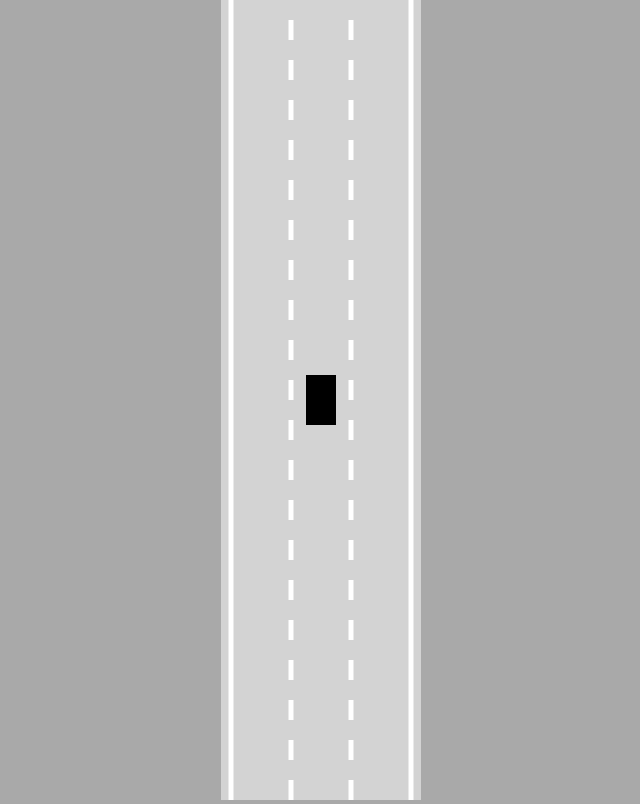
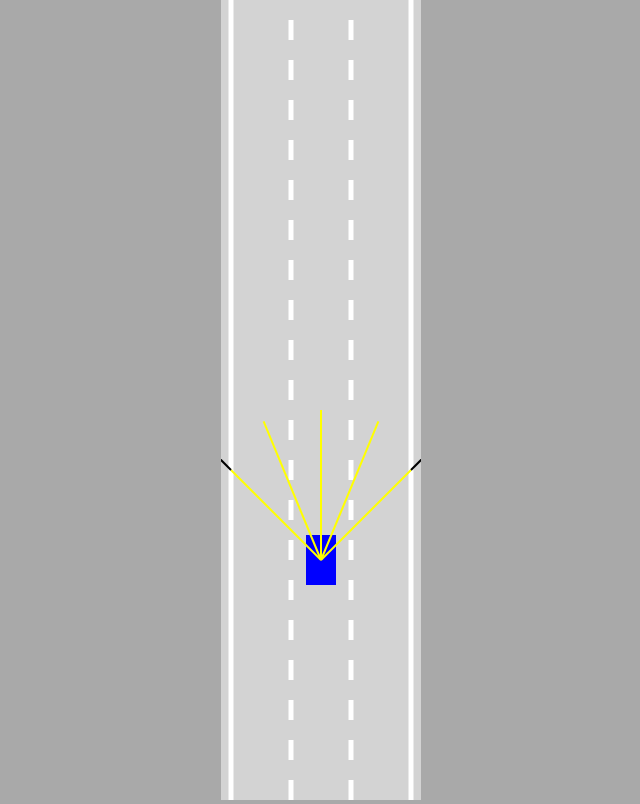
Before and after one commit to thomas-t-huynh/nn-car, a plain HTML site: page index.html in a window 1280 px wide. Shown: the whole page, without its empty margins (319-959 px from the left). Drawn offline with Linux system fonts and the light colour scheme.

Commit message:
left off on neural networks

```diff
--- a/car.js
+++ b/car.js
@@ -1,5 +1,5 @@
 class Car {
-  constructor(x, y, width, height) {
+  constructor(x, y, width, height, controlType, maxSpeed = 3) {
     this.x = x;
     this.y = y;
     this.width = width;
@@ -7,16 +7,79 @@ class Car {
 
     this.speed = 0;
     this.acceleration = 0.2;
-    this.maxSpeed = 3;
+    this.maxSpeed = maxSpeed;
     this.maxReverseSpeed = -this.maxSpeed / 2;
     this.friction = 0.05;
     this.angle = 0;
+    this.damaged = false;
 
-    this.controls = new Controls();
+    if (controlType !== 'DUMMY') {
+      this.sensor = new Sensor(this);
+    }
+    this.controls = new Controls(controlType);
   }
 
-  update() {
-    this.#move();
+  update(roadBorders, traffic) {
+    if (!this.damaged) {
+      this.#move();
+      this.polygon = this.#createPolygon();
+      this.damaged = this.#assessDamage(roadBorders, traffic);
+    }
+    if (this.sensor) {
+      this.sensor.update(roadBorders, traffic);
+    }
+  }
+
+  #assessDamage(roadBorders, traffic) {
+    for (let i = 0; i < roadBorders.length; i++) {
+      if (polysIntersect(this.polygon, roadBorders[i])) {
+        return true;
+      }
+    }
+
+    for (let i = 0; i < traffic.length; i++) {
+      if (polysIntersect(this.polygon, traffic[i].polygon)) {
+        return true;
+      }
+    }
+    return false;
+  }
+
+  #createPolygon() {
+    const points = [];
+    // hypot is short for hypotenuse. Get half to get half of car.
+    const rad = Math.hypot(this.width, this.height) / 2;
+    // angle - tangent angle is the width / height.
+    // arc tangent 2
+    const alpha = Math.atan2(this.width, this.height);
+
+    // top right corner.
+    points.push({
+      // combining the car angle and the alpha angle
+      x: this.x - Math.sin(this.angle - alpha) * rad,
+      y: this.y - Math.cos(this.angle - alpha) * rad,
+    });
+
+    // top left corner
+    points.push({
+      x: this.x - Math.sin(this.angle + alpha) * rad,
+      y: this.y - Math.cos(this.angle + alpha) * rad,
+    });
+
+    // bottom left corner
+    points.push({
+      // Math.PI is 180 degrees
+      x: this.x - Math.sin(Math.PI + this.angle - alpha) * rad,
+      y: this.y - Math.cos(Math.PI + this.angle - alpha) * rad,
+    });
+
+    // bottom right corner
+    points.push({
+      x: this.x - Math.sin(Math.PI + this.angle + alpha) * rad,
+      y: this.y - Math.cos(Math.PI + this.angle + alpha) * rad,
+    });
+
+    return points;
   }
 
   #move() {
@@ -61,24 +124,45 @@ class Car {
         this.angle -= 0.03 * flip;
       }
     }
-
+    // * using trig (sin, cos) will allow you to use radius
     // * sin will handle x axis movement, where as cos does y axis.
     this.x -= Math.sin(this.angle) * this.speed;
     this.y -= Math.cos(this.angle) * this.speed;
   }
 
-  draw(ctx) {
-    // * saves current state of canvas
-    ctx.save();
-    ctx.translate(this.x, this.y); // * positions car on axis.
-    ctx.rotate(-this.angle);
+  draw(ctx, color) {
+    // * old way of drawing the car. Creates rectangle, but we don't have control on corners.
+    // saves current state of canvas
+    // ctx.save();
+    // ctx.translate(this.x, this.y); // * positions car on axis.
+    // ctx.rotate(-this.angle);
 
+    // ctx.beginPath();
+    // ctx.rect(-this.width / 2, -this.height / 2, this.width, this.height);
+
+    // // * fills (draws) path and shape given before calling.
+    // ctx.fill();
+    // // * restores last saved state of canvas to maintain angle of car.
+    // ctx.restore();
+
+    if (this.damaged) {
+      ctx.fillStyle = 'gray';
+    } else {
+      ctx.fillStyle = color;
+    }
+
+    // draw out car
     ctx.beginPath();
-    ctx.rect(-this.width / 2, -this.height / 2, this.width, this.height);
+    ctx.moveTo(this.polygon[0].x, this.polygon[0].y);
+    for (let i = 1; i < this.polygon.length; i++) {
+      // i = 1 bc we already did the first one
+      ctx.lineTo(this.polygon[i].x, this.polygon[i].y);
+    }
 
-    // * fills (draws) path and shape given before calling.
     ctx.fill();
-    // * restores last saved state of canvas to maintain angle of car.
-    ctx.restore();
+
+    if (this.sensor) {
+      this.sensor.draw(ctx);
+    }
   }
 }
--- a/controls.js
+++ b/controls.js
@@ -1,12 +1,19 @@
 class Controls {
-  constructor() {
+  constructor(type) {
     this.forward = false;
     this.left = false;
     this.right = false;
     this.reverse = false;
 
+    switch (type) {
+      case 'KEYS':
+        this.#addKeyboardListeners();
+        break;
+      case 'DUMMY':
+        this.forward = true;
+        break;
+    }
     // * '#' in front of method makes it private.
-    this.#addKeyboardListeners();
   }
 
   #addKeyboardListeners() {
--- a/index.html
+++ b/index.html
@@ -9,6 +9,8 @@
   </head>
   <body>
     <canvas id="myCanvas"></canvas>
+    <script src="sensor.js"></script>
+    <script src="network.js"></script>
     <script src="utils.js"></script>
     <script src="road.js"></script>
     <script src="controls.js"></script>
--- a/main.js
+++ b/main.js
@@ -3,21 +3,29 @@ canvas.width = 200;
 
 const ctx = canvas.getContext('2d');
 const road = new Road(canvas.width / 2, canvas.width * 0.9);
-const car = new Car(road.getLaneCenter(1), 100, 30, 50);
+const car = new Car(road.getLaneCenter(1), 100, 30, 50, 'KEYS');
+const traffic = [new Car(road.getLaneCenter(1), -100, 30, 50, 'DUMMY', 2)];
 
 animate();
 
 function animate() {
-  car.update();
+  for (let i = 0; i < traffic.length; i++) {
+    traffic[i].update(road.borders, []);
+  }
+  car.update(road.borders, traffic);
 
   canvas.height = window.innerHeight; //* prevents car from elongating somehow....
 
   // * Gives the effect that a camera is lock on car.
   ctx.save();
-  ctx.translate(0, -car.y + canvas.height * 0.5); // * Moves canvas by the distance of the car traveling.
+  ctx.translate(0, -car.y + canvas.height * 0.7); // * Moves canvas by the distance of the car traveling.
+  // * the following variables are: direction of "camera" movement, distance of the movement , % of canvas for where we position the car.
 
   road.draw(ctx);
-  car.draw(ctx);
+  for (let i = 0; i < traffic.length; i++) {
+    traffic[i].draw(ctx, 'red');
+  }
+  car.draw(ctx, 'blue');
 
   // * Part of camera effect. Maintains y translate.
   ctx.restore();
--- /dev/null
+++ b/network.js
@@ -0,0 +1,68 @@
+class NeuralNetwork {
+  constructor(neuronCounts) {
+    this.levels = [];
+    for (let i = 0; i < neuronCounts.length - 1; i++) {
+      this.levels.push(new Level(neuronCounts[i], neuronCounts[i + 1]));
+    }
+  }
+
+  static feedForward(givenInputs, network) {
+    // * create outputs so it can be used for the next one.
+    let outputs = Level.feedForward(givenInputs, network.levels[0]);
+    for (let i = 1; i < network.levels.length; i++) {
+      outputs = Level.feedForward(outputs, network.levels[i]);
+    }
+    return outputs;
+  }
+}
+
+class Level {
+  constructor(inputCount, outputCount) {
+    this.inputs = new Array(inputCount);
+    this.outputs = new Array(outputCount);
+    this.biases = new Array(outputCount);
+
+    this.weights = [];
+    for (let i = 0; i < inputCount.length; i++) {
+      this.weights[i] = new Array(outputCount);
+    }
+
+    Level.#randomize(this);
+  }
+
+  // use static because methods don't serialize
+  // static methods are methods attached to the class constructor and can be used on other stuff.
+  // initialize random weights
+  static #randomize(level) {
+    for (let i = 0; i < level.inputs.length; i++) {
+      for (let j = 0; j < level.ouputs.length; j++) {
+        level.weights[i][j] = Math.random() * 2 - 1;
+      }
+    }
+
+    for (let i = 0; i < level.biases.length; i++) {
+      level.biases[i] = Math.random() * 2 - 1;
+    }
+  }
+
+  // when given inputs, calculate sum (inputs, weights), check if sum > biases, then determine outputs.
+  static feedForward(giveInputs, level) {
+    for (let i = 0; i < level.inputs.length; i++) {
+      level.inputs[i] = giveInputs[i];
+    }
+
+    for (let i = 0; i < level.outputs.length; i++) {
+      let sum = 0;
+      for (let j = 0; j < level.inputs.length; j++) {
+        sum += level.inputs[j] * level.weights[j][i];
+      }
+
+      if (sum > level.biases[i]) {
+        level.ouputs[i] = 1;
+      } else {
+        level.outputs[i] = 0;
+      }
+    }
+    return level.outputs;
+  }
+}
--- /dev/null
+++ b/sensor.js
@@ -0,0 +1,101 @@
+class Sensor {
+  constructor(car) {
+    this.car = car;
+    this.rayCount = 5;
+    this.rayLength = 150;
+    this.raySpread = Math.PI / 2; // equivelant to 45 degrees. The radius of the sensor.
+
+    this.rays = [];
+    this.readings = [];
+  }
+
+  update(roadBorders, traffic) {
+    this.#castRays();
+    this.readings = [];
+    for (let i = 0; i < this.rays.length; i++) {
+      this.readings.push(this.#getReading(this.rays[i], roadBorders, traffic));
+    }
+  }
+
+  #getReading(ray, roadBorders, traffic) {
+    let touches = [];
+
+    for (let i = 0; i < roadBorders.length; i++) {
+      const touch = getIntersection(
+        ray[0],
+        ray[1],
+        roadBorders[i][0],
+        roadBorders[i][1]
+      );
+      if (touch) {
+        touches.push(touch);
+      }
+    }
+
+    for (let i = 0; i < traffic.length; i++) {
+      const poly = traffic[i].polygon;
+      for (let j = 0; j < poly.length; j++) {
+        const value = getIntersection(
+          ray[0],
+          ray[1],
+          poly[j],
+          poly[(j + 1) % poly.length]
+        );
+        if (value) {
+          touches.push(value);
+        }
+      }
+    }
+
+    if (touches.length === 0) {
+      return null;
+    } else {
+      const offsets = touches.map((e) => e.offset);
+      const minOffset = Math.min(...offsets);
+      return touches.find((e) => e.offset === minOffset);
+    }
+  }
+
+  #castRays() {
+    this.rays = [];
+    for (let i = 0; i < this.rayCount; i++) {
+      const rayAngle =
+        lerp(
+          this.raySpread / 2,
+          -this.raySpread / 2,
+          // if raycount equals 1, we divide by zero so we make a special edge case.
+          this.rayCount === 1 ? 0.5 : i / (this.rayCount - 1) // -1 to account for 0 index
+        ) + this.car.angle;
+      const start = { x: this.car.x, y: this.car.y };
+      const end = {
+        x: this.car.x - Math.sin(rayAngle) * this.rayLength, /// scale up using rayLength
+        y: this.car.y - Math.cos(rayAngle) * this.rayLength, // sin for x, cos for y
+      };
+      this.rays.push([start, end]); // keep convention same as roads
+    }
+  }
+
+  draw(ctx) {
+    for (let i = 0; i < this.rayCount; i++) {
+      let end = this.rays[i][1];
+      if (this.readings[i]) {
+        end = this.readings[i];
+      }
+      ctx.beginPath();
+      ctx.lineWidth = 2;
+      ctx.strokeStyle = 'yellow';
+      // moveTo so it can move with car
+      ctx.moveTo(this.rays[i][0].x, this.rays[i][0].y);
+      ctx.lineTo(end.x, end.y);
+      ctx.stroke();
+
+      // draws rest of rays as black if it passes a border or an object.
+      ctx.beginPath();
+      ctx.lineWidth = 2;
+      ctx.strokeStyle = 'black';
+      ctx.moveTo(this.rays[i][1].x, this.rays[i][1].y);
+      ctx.lineTo(end.x, end.y);
+      ctx.stroke();
+    }
+  }
+}
--- a/utils.js
+++ b/utils.js
@@ -2,3 +2,41 @@
 function lerp(A, B, t) {
   return A + (B - A) * t;
 }
+
+function getIntersection(A, B, C, D) {
+  const tTop = (D.x - C.x) * (A.y - C.y) - (D.y - C.y) * (A.x - C.x);
+  const uTop = (C.y - A.y) * (A.x - B.x) - (C.x - A.x) * (A.y - B.y);
+  const bottom = (D.y - C.y) * (B.x - A.x) - (D.x - C.x) * (B.y - A.y);
+
+  if (bottom != 0) {
+    const t = tTop / bottom;
+    const u = uTop / bottom;
+    if (t >= 0 && t <= 1 && u >= 0 && u <= 1) {
+      return {
+        x: lerp(A.x, B.x, t),
+        y: lerp(A.y, B.y, t),
+        offset: t,
+      };
+    }
+  }
+
+  return null;
+}
+
+function polysIntersect(poly1, poly2) {
+  for (let i = 0; i < poly1.length; i++) {
+    for (let j = 0; j < poly2.length; j++) {
+      // the + 1 also makes sure we get 0 at the end of iteration, which means we can connect the end with the beginning.
+      const touch = getIntersection(
+        poly1[i],
+        poly1[(i + 1) % poly1.length], // the next point in the first polygon. Use mod poly1.length makes sure it stays within poly1 boundaries.
+        poly2[j],
+        poly2[(j + 1) % poly2.length]
+      );
+      if (touch) {
+        return true;
+      }
+    }
+  }
+  return false;
+}
```
